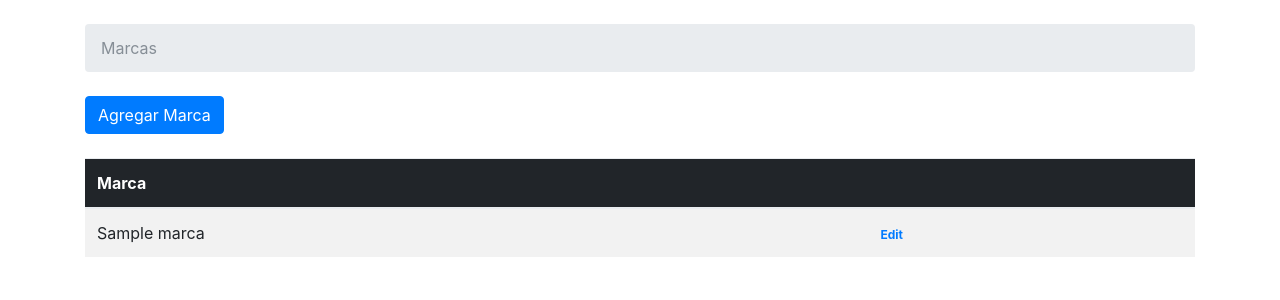
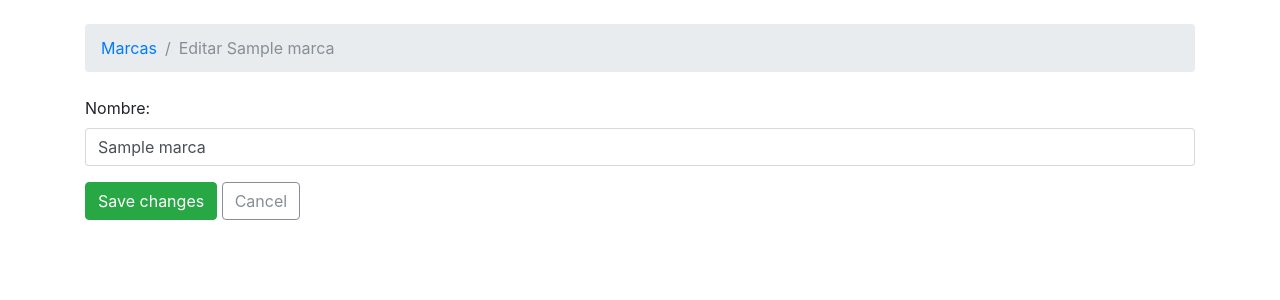
Before and after one commit to sebah12/side_manager, a Django app: page /marcas/1/edit/ in a window 1280 px wide. Shown: the part 56-356 px from the top of the page. Run offline with Django 3.2, Linux system fonts and the light colour scheme; a user stored in the database is signed in; tables that the repository leaves empty hold one stand-in row (values such as "Sample post"); parts of the project's set-up code (start-up, migrations or seed data) failed here and were passed over; some libraries are stand-ins or nearby versions; some web fonts are replaced.

Commit message:
Add editar marca view

```diff
--- a/manager/views.py
+++ b/manager/views.py
@@ -4,6 +4,7 @@ from django.shortcuts import render, redirect, get_object_or_404
 from .models import Marca, Item
 from .forms import NewMarcaForm, NewProductForm
 from django.contrib.auth.decorators import login_required
+from django.views.generic import UpdateView
 
 
 def home(request):
@@ -62,3 +63,17 @@ def new_item(request):
         form = NewProductForm()
     return render(request, 'new_item.html', {
         'new_item': new_item, 'form': form})
+
+
+class MarcaUpdateView(UpdateView):
+    model = Marca
+    fields = ('nombre', )
+    template_name = 'edit_marca.html'
+    pk_url_kwarg = 'marca_id'
+    context_object_name = 'marca'
+
+    def form_valid(self, form):
+        marca = form.save(commit=False)
+        marca.nombre = marca.nombre.upper()
+        marca.save()
+        return redirect('marcas')
--- a/side_project/urls.py
+++ b/side_project/urls.py
@@ -26,6 +26,8 @@ urlpatterns = [
     url(r'^logout/$', auth_views.LogoutView.as_view(), name='logout'),
     url(r'^manager/', views.manager, name='manager'),
     url(r'^marcas/(?P<pk>\d+)/$', views.marca, name='marca'),
+    url(r'^marcas/(?P<marca_id>\d+)/edit/$',
+        views.MarcaUpdateView.as_view(), name='edit_marca'),
     url(r'^marcas/new/$', views.new_marca, name='new_marca'),
     url(r'^marcas/', views.marcas, name='marcas'),
     url(r'^productos/new/$', views.new_item, name='new_item'),
--- /dev/null
+++ b/templates/edit_marca.html
@@ -0,0 +1,17 @@
+{% extends 'base.html' %}
+
+{% block title %}Editar marca{% endblock %}
+
+{% block breadcrumb %}
+  <li class="breadcrumb-item"><a href="{% url 'marcas' %}">Marcas</a></li>
+  <li class="breadcrumb-item active">Editar {{ marca.nombre }}</li>
+{% endblock %}
+
+{% block content %}
+  <form method="post" class="mb-4" novalidate>
+    {% csrf_token %}
+    {% include 'includes/form.html' %}
+    <button type="submit" class="btn btn-success">Save changes</button>
+    <a href="{% url 'marcas' %}" class="btn btn-outline-secondary" role="button">Cancel</a>
+  </form>
+{% endblock %}
--- a/templates/marcas.html
+++ b/templates/marcas.html
@@ -21,7 +21,7 @@
       <tr>
         <td>{{ marca.nombre }}</td>
         <td><span class="badge badge-default">
-            <a href="/marcas/marca.marca_id/">Edit</a></span></td>
+            <a href="{% url 'edit_marca' marca.marca_id %}">Edit</a></span></td>
       </tr>
       {% endfor %}
     </tbody>
```
